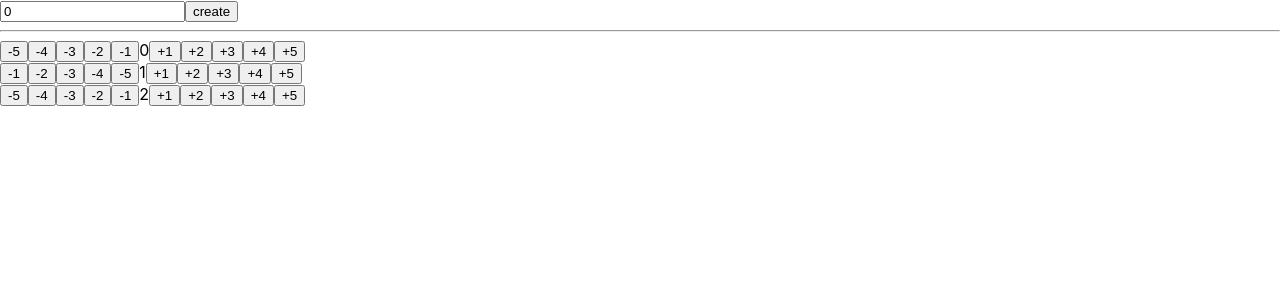
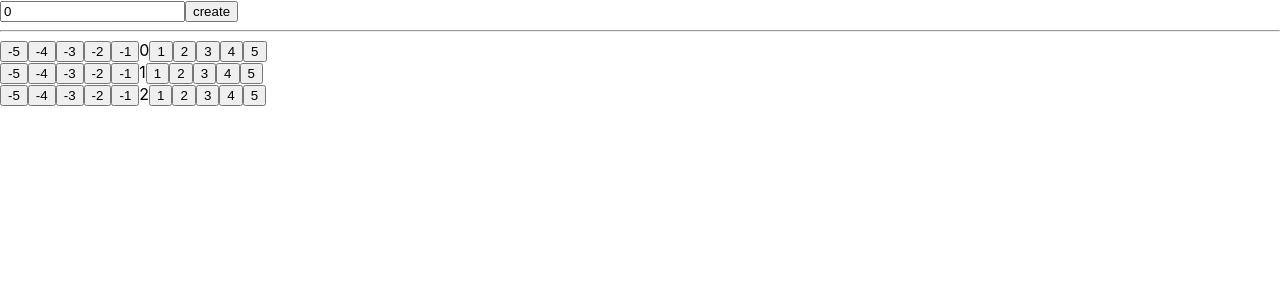
Before and after one commit to Nosov-Pavel/counter_fe5, a React (Create React App) app: page / in a window 1280 px wide. Shown: the top 300 px of the page. Built offline with nearby package versions, Linux system fonts and the light colour scheme.

Commit message:
buttons2Arr1

```diff
--- a/src/App.js
+++ b/src/App.js
@@ -9,7 +9,8 @@ function App() {
         {value: 2, id: 3},
     ])
     const [inputValue, setInputValue] = useState(0);
-    const buttonsArr = [1, 2, 3, 4, 5];
+    const buttonsArr1 = [5, 4, 3, 2, 1];
+    const buttonsArr2 = [1, 2, 3, 4, 5]
 
     const addButton = () => {
         const newList = [...list, {value:inputValue, id: Math.random()}];
@@ -40,13 +41,14 @@ function App() {
                 {/*<button onClick={() => counterPlus(el.id,  -3)}>-3</button>*/}
                 {/*<button onClick={() => counterPlus(el.id,  -2)}>-2</button>*/}
                 {/*<button onClick={() => counterPlus(el.id,  -1)}>-1</button>*/}
-                {buttonsArr.reverse().map(el => <button>{-el}</button>)}
+                {buttonsArr1.map(el => <button>{-el}</button>)}
                 {el.value}
-                <button onClick={() => counterPlus(el.id,1)}>+1</button>
-                <button onClick={() => counterPlus(el.id,2)}>+2</button>
-                <button onClick={() => counterPlus(el.id,3)}>+3</button>
-                <button onClick={() => counterPlus(el.id,4)}>+4</button>
-                <button onClick={() => counterPlus(el.id,5)}>+5</button>
+                {buttonsArr2.map(el => <button>{el}</button>)}
+                {/*<button onClick={() => counterPlus(el.id,1)}>+1</button>*/}
+                {/*<button onClick={() => counterPlus(el.id,2)}>+2</button>*/}
+                {/*<button onClick={() => counterPlus(el.id,3)}>+3</button>*/}
+                {/*<button onClick={() => counterPlus(el.id,4)}>+4</button>*/}
+                {/*<button onClick={() => counterPlus(el.id,5)}>+5</button>*/}
             </div>)}
         </div>
     );
```
